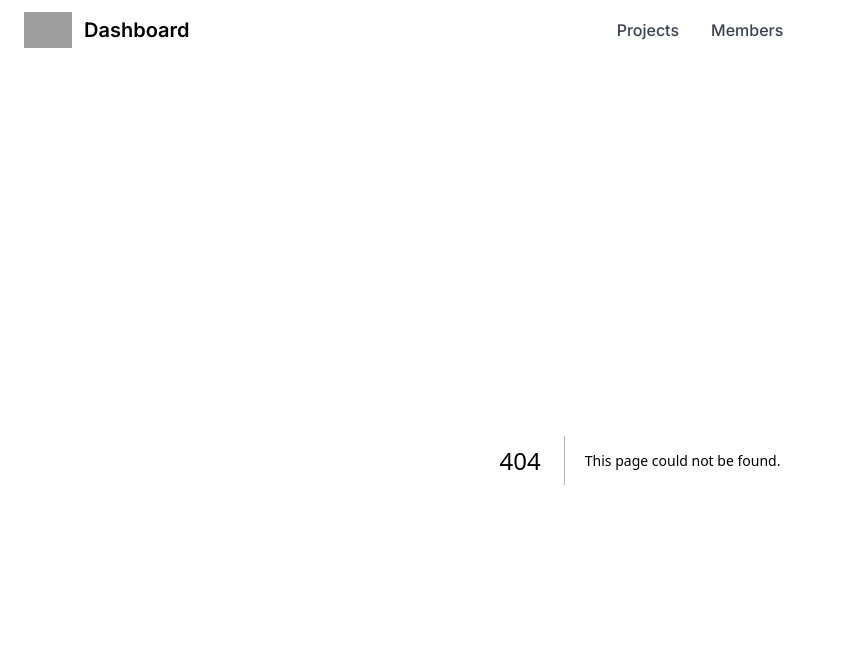
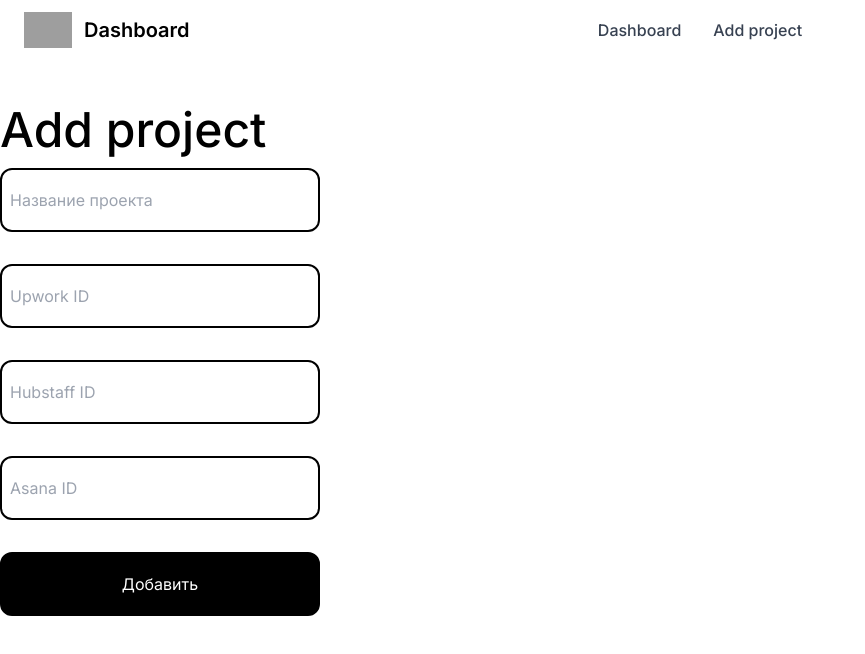
Before and after one commit to antonchuvirau/ux-mind-dashboard, a Next.js app: page /form in a window 1280 px wide. Before the commit this address had no page. Shown: the top 654 px of the page, without its empty margins (0-865 px from the left). Built offline with nearby package versions, Linux system fonts and the light colour scheme; grey boxes are pictures that could not be loaded.

Commit message:
feat: add form component

```diff
--- a/src/app/components/Header.tsx
+++ b/src/app/components/Header.tsx
@@ -70,18 +70,18 @@ const Header = () => {
               </li>
               <li>
                 <a
-                  href="/projects"
+                  href="/"
                   className="lg:hover:text-primary-700 block border-b border-gray-100 py-2 pl-3 pr-4 text-gray-700 hover:bg-gray-50 dark:border-gray-700 dark:text-gray-400 dark:hover:bg-gray-700 dark:hover:text-white lg:border-0 lg:p-0 lg:hover:bg-transparent lg:dark:hover:bg-transparent lg:dark:hover:text-white"
                 >
-                  Projects
+                  Dashboard
                 </a>
               </li>
               <li>
                 <a
-                  href="/members"
+                  href="/form"
                   className="lg:hover:text-primary-700 block border-b border-gray-100 py-2 pl-3 pr-4 text-gray-700 hover:bg-gray-50 dark:border-gray-700 dark:text-gray-400 dark:hover:bg-gray-700 dark:hover:text-white lg:border-0 lg:p-0 lg:hover:bg-transparent lg:dark:hover:bg-transparent lg:dark:hover:text-white"
                 >
-                  Members
+                  Add project
                 </a>
               </li>
             </ul>
--- a/src/app/components/ProjectsList.tsx
+++ b/src/app/components/ProjectsList.tsx
@@ -22,7 +22,7 @@ const ProjectsList = ({ projects }: Props) => {
   ];
 
   return (
-    <div>
+    <div className="mt-8">
       <div className="text-primary mb-2 mt-0 text-5xl font-medium leading-tight">
         Projects
       </div>
--- /dev/null
+++ b/src/app/form/page.tsx
@@ -0,0 +1,39 @@
+import { prisma } from '../../server/db';
+import { revalidatePath } from 'next/cache';
+export default function Form() {
+    const addProject = async (form: FormData) => {
+        'use server';
+        const projectName = form.get("project-name")?.toString();
+        const upworkID = form.get("upwork-id")?.toString();
+        const hubstaffId = form.get("hubstaff-id")?.toString();
+        const asanaID = form.get("asana-id")?.toString();
+        if (!projectName) {
+            return;
+        }
+        await prisma.project.create({
+            data: {
+                name: projectName,
+                upworkId: upworkID,
+                hubstaffId: hubstaffId,
+                asanaId: asanaID,
+            },
+        });
+        revalidatePath("/");
+    }
+    return (
+        <main className="container mx-auto py-10">
+            <div className="text-primary mb-2 mt-0 text-5xl font-medium leading-tight">
+                Add project
+            </div>
+            <form action={addProject} className="w-80 mt-">
+                <input className="block p-2 h-16 border-solid border-2 border-black rounded-xl mb-8 w-full" placeholder="Название проекта" name="project-name" />
+                <input className="block p-2 h-16 border-solid border-2 border-black rounded-xl mb-8 w-full" placeholder="Upwork ID" name="upwork-id" />
+                <input className="block p-2 h-16 border-solid border-2 border-black rounded-xl mb-8 w-full" placeholder="Hubstaff ID" name="hubstaff-id" />
+                <input className="block p-2 h-16 border-solid border-2 border-black rounded-xl mb-8 w-full" placeholder="Asana ID" name="asana-id" />
+                <button className="block p-2 h-16 border-solid border-2 border-black rounded-xl mb-8 bg-black text-white w-full">
+                    Добавить
+                </button>
+            </form>
+        </main>
+    );
+}
--- a/src/app/page.tsx
+++ b/src/app/page.tsx
@@ -3,15 +3,8 @@ import MembersList from './components/MembersList';
 import ActivitiesList from './components/ActivitiesList';
 import ActivitiesSum from './components/ActivitiesSum';
 import HubstaffClient from './hubstaffClient';
-import AddProjectForm from './components/addProjectForm';
-import { revalidatePath } from 'next/cache';
-import { prisma } from '../server/db';
 
 export const revalidate = 3600;
-
-const projects_test = [
-  "Проект 1"
-];
 
 export default async function Home() {
   const client = new HubstaffClient();
@@ -27,42 +20,12 @@ export default async function Home() {
     }
   );
 
-  const addProject = async (form: FormData) => {
-    'use server';
-    const project = form.get("project-name")?.toString();
-    if (!project) {
-      return;
-    }
-    console.log(prisma.project);
-    await prisma.project.create({
-      data: {
-        name: "name",
-        upworkId: "1",
-        hubstaffId: "1",
-        asanaId: "1",
-      },
-    });
-    projects_test.push(project);
-    revalidatePath("/");
-  }
-
   return (
-    <>
-      <main className="container mx-auto">
-        {projects_test.map((project) => (
-          <div key={project}>
-            {project}
-          </div>
-        ))}
-        <form action={addProject}>
-          <input placeholder="Название проекта" name="project-name" />
-          <button>Добавить</button>
-        </form>
-        <ActivitiesSum activities={activities} />
-        <ProjectsList projects={projects} />
-        <MembersList members={members} />
-        <ActivitiesList activities={activities} />
-      </main>
-    </>
+    <main className="container mx-auto py-10">
+      <ActivitiesSum activities={activities} />
+      <ProjectsList projects={projects} />
+      <MembersList members={members} />
+      <ActivitiesList activities={activities} />
+    </main>
   );
 }
```
